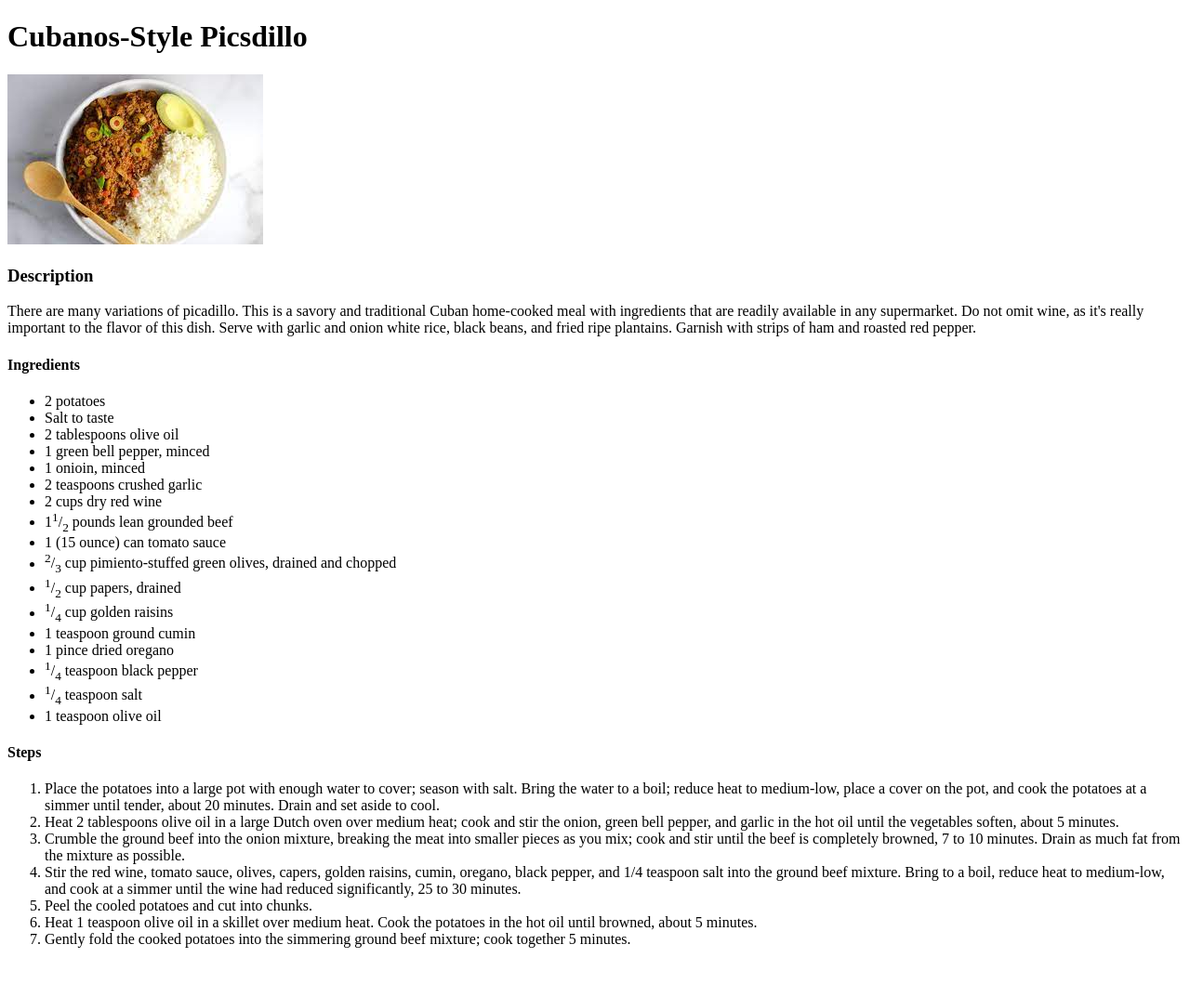
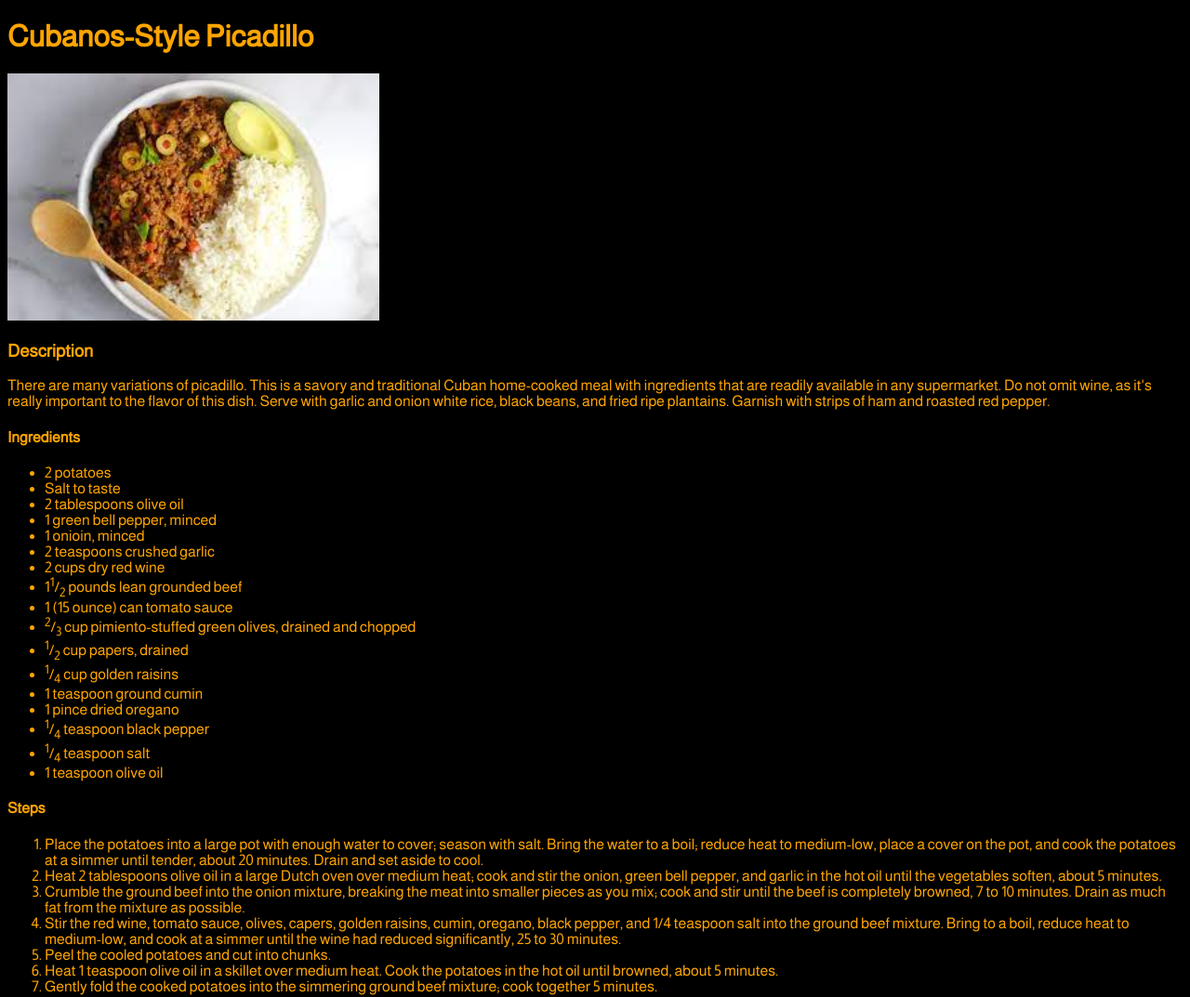
Before and after one commit to KenImade/odin-recipes, a plain HTML site: page recipes/cuban-style-picadillo.html in a window 1280 px wide. Shown: the whole page at 93% size. Before the commit the page ends 1036 px from the top, so only its background shows below. Drawn offline with Linux system fonts and the light colour scheme.

Commit message:
Added a bit of css to the site

```diff
--- /dev/null
+++ b/css/style.css
@@ -0,0 +1,13 @@
+/*stylesheet*/
+* {
+    font-family: 'Almarai',Garamond,Impact, 'Arial Narrow Bold', sans-serif;
+    background-color: #000;
+    color: #ffa500;
+}
+
+
+
+img {
+    width: 400px;
+    height: auto;
+}
--- a/recipes/cuban-style-picadillo.html
+++ b/recipes/cuban-style-picadillo.html
@@ -4,10 +4,12 @@
     <meta charset="UTF-8">
     <meta http-equiv="X-UA-Compatible" content="IE=edge">
     <meta name="viewport" content="width=device-width, initial-scale=1.0">
+    <link href='https://fonts.googleapis.com/css?family=Almarai' rel='stylesheet'>
+    <link rel="stylesheet" href="../css/style.css">
     <title>Cuban-Style Picadillo</title>
 </head>
 <body>
-    <h1>Cubanos-Style Picsdillo</h1>
+    <h1>Cubanos-Style Picadillo</h1>
     <img src="../img/cuban_style_picadillio.jpeg" alt="A plate of cubano style picadillo">
     <h3>Description</h3>
         <p>
```
Also changed, not shown: index.html (+2 -0 lines), recipes/cubanos-frijoles.html (+2 -0 lines), recipes/lasagna.html (+2 -0 lines).
